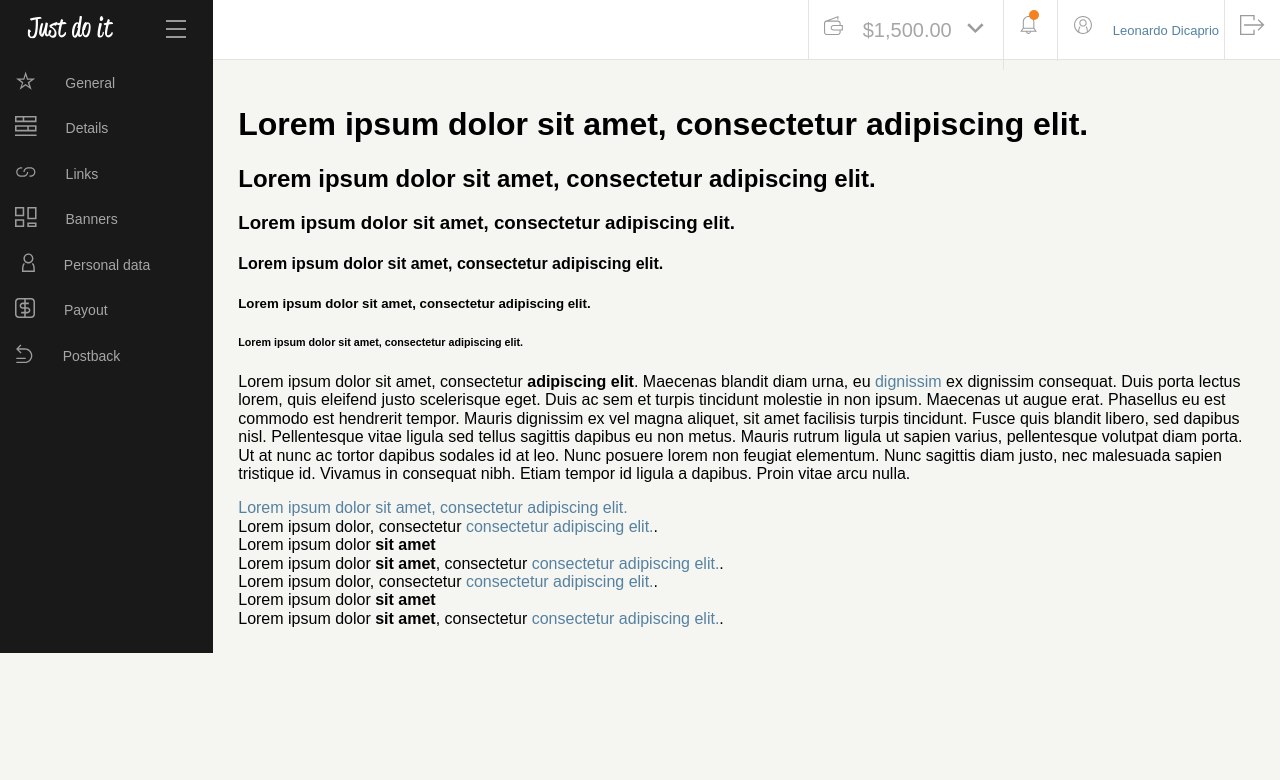
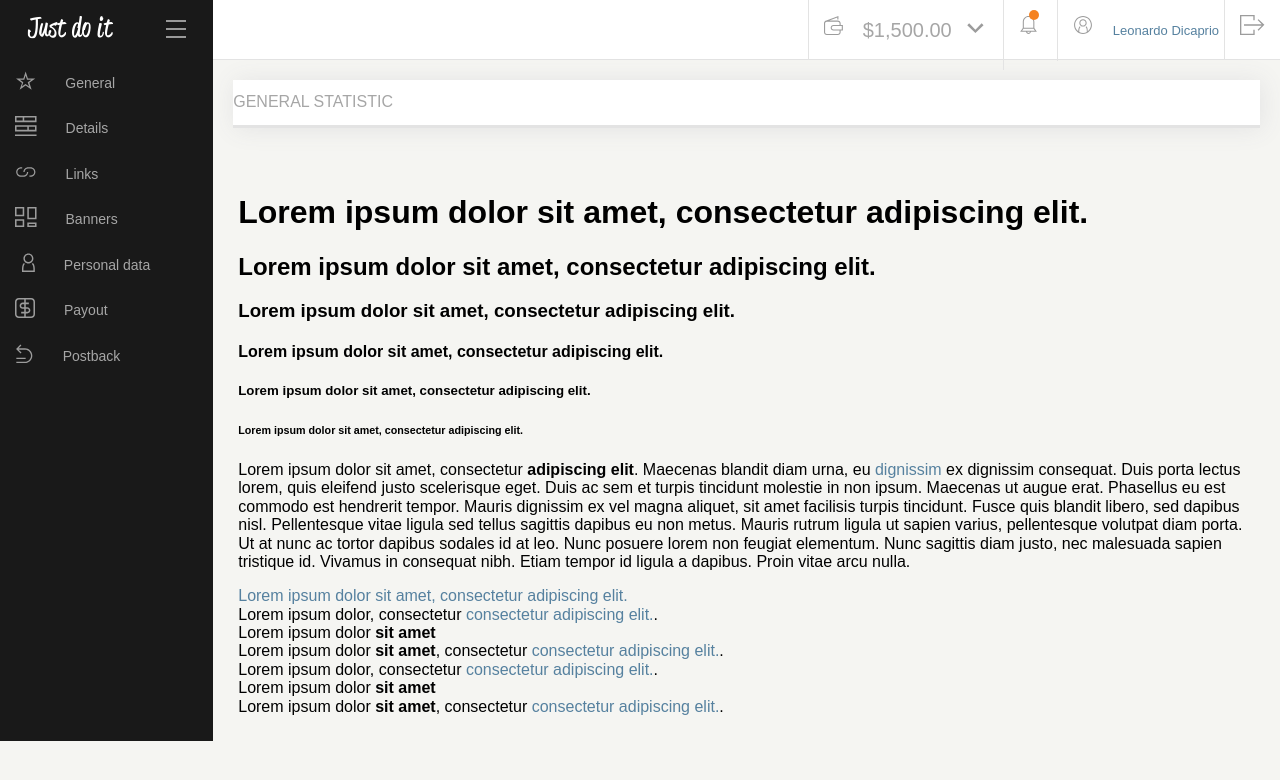
Before and after one commit to kata-oill/management-banners-system, a website: page scr/styleguide.html in a window 1280 px wide. Drawn offline with Linux system fonts and the light colour scheme; a web font is replaced by a local one.

```diff
--- a/js/script.js
+++ b/js/script.js
@@ -1,10 +1,8 @@
-/* When the user clicks on the button,
-toggle between hiding and showing the dropdown content */
+
 function colapseFunction() {
   document.getElementById("dropdown-list").classList.toggle("show");
 }
 
-// Close the dropdown menu if the user clicks outside of it
 window.onclick = function(event) {
   if (!event.target.matches('.nav-button')) {
     var dropdowns = document.getElementsByClassName("dropdown-content");
--- a/sass/_default_components.scss
+++ b/sass/_default_components.scss
@@ -1,5 +1,12 @@
 h1, h2, h3, h4, h5, h6, p, a, span {
 	font-family: $main-font;
+}
+
+.box-title {
+	text-transform: uppercase;
+	color: $general-font-color;
+	font-size: $main-font-size;
+	font-weight: 400;
 }
 
 a {
--- a/sass/components/_component_general_box.scss
+++ b/sass/components/_component_general_box.scss
@@ -0,0 +1,9 @@
+.box {
+	background-color: $white-color;
+	box-shadow: 2px 1px 25px $border-color;
+	margin: 20px;
+
+	.box-row {
+		border-bottom: 1px solid $border-color;
+	}
+}
--- a/sass/style.scss
+++ b/sass/style.scss
@@ -8,6 +8,7 @@
 @import "default_components";
 @import "components/component_side_menu";
 @import "components/component_main_menu";
+@import "components/component_general_box";
 @import "components/form_field";
 
 /* Sections */
--- a/scr/styleguide.html
+++ b/scr/styleguide.html
@@ -249,13 +249,13 @@
 
 				<section class="container">
 					<div class="box">
-						<div class="title">
+						<div class="row box-row title">
+							<h2 class="box-title">General statistic</h2>
+						</div>
+						<div class="box-row data">
 
 						</div>
-						<div class="data">
-
-						</div>
-						<div class="table">
+						<div class="box-row table">
 
 						</div>
 						<div>
```
Also changed, not shown: css/style.css, 2 other files.
